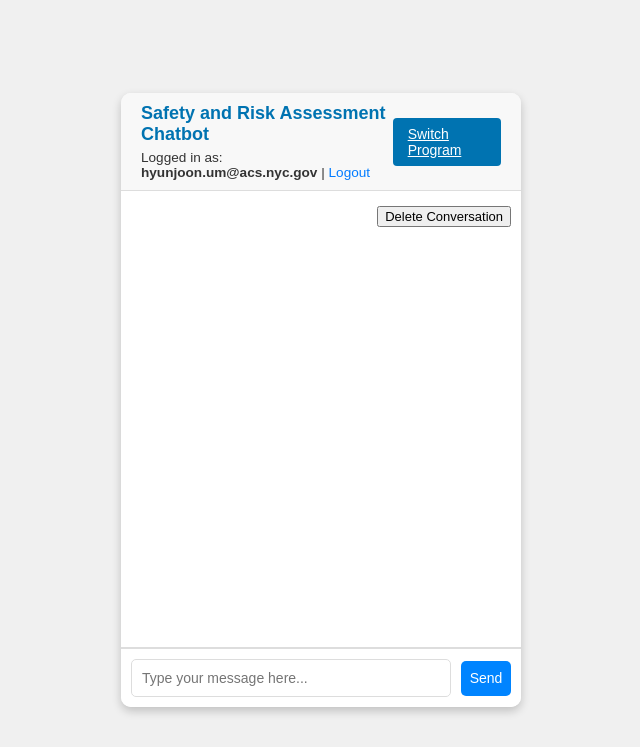
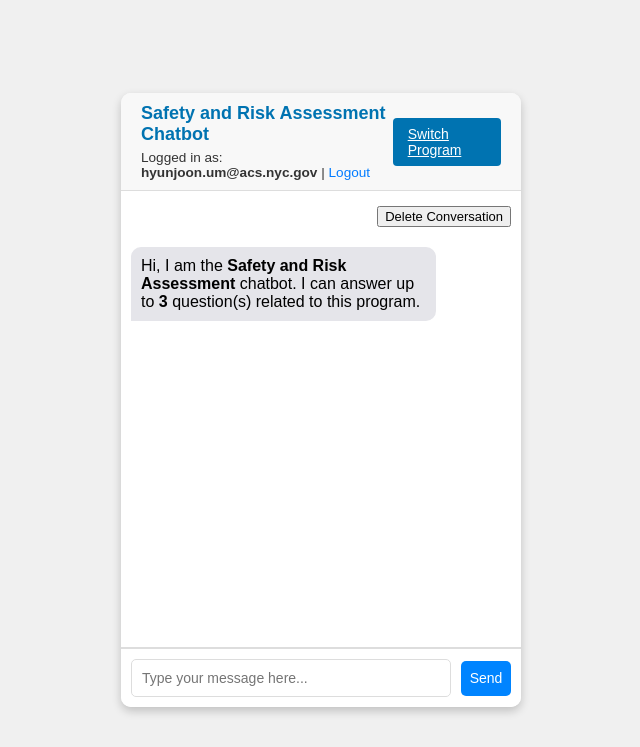
Before and after one commit to hjum84/ascwichatbot, a Flask app: page /index_safety in a window 1280 px wide. Shown: the top 747 px of the page, without its empty margins (319-959 px from the left). Run offline with Flask 3, Linux system fonts and the light colour scheme; a user stored in the database is signed in; data that the repository does not hold is empty.

Commit message:
Quota option added to admin

```diff
--- a/main.py
+++ b/main.py
@@ -436,10 +436,18 @@ def index_bcc():
     session['current_program'] = 'BCC'
     user_id = session['user_id']
     chat_history = get_chat_history(user_id, 'BCC')
+    db = get_db()
+    try:
+        chatbot = ChatbotContent.get_by_code(db, 'BCC')
+        quota = chatbot.quota if chatbot else 3
+        program_display_name = chatbot.name if chatbot else "Building Coaching Competency"
+    finally:
+        close_db(db)
     return render_template('index.html',
                          program='BCC',
-                         program_display_name=program_names.get('BCC', "Building Coaching Competency"),
-                         chat_history=chat_history)
+                         program_display_name=program_display_name,
+                         chat_history=chat_history,
+                         quota=quota)
 
 # MI Chatbot interface
 @app.route('/index_mi')
@@ -448,10 +456,18 @@ def index_mi():
     session['current_program'] = 'MI'
     user_id = session['user_id']
     chat_history = get_chat_history(user_id, 'MI')
+    db = get_db()
+    try:
+        chatbot = ChatbotContent.get_by_code(db, 'MI')
+        quota = chatbot.quota if chatbot else 3
+        program_display_name = chatbot.name if chatbot else "Motivational Interviewing"
+    finally:
+        close_db(db)
     return render_template('index.html',
                          program='MI',
-                         program_display_name=program_names.get('MI', "Motivational Interviewing"),
-                         chat_history=chat_history)
+                         program_display_name=program_display_name,
+                         chat_history=chat_history,
+                         quota=quota)
 
 # Safety Chatbot interface
 @app.route('/index_safety')
@@ -460,10 +476,18 @@ def index_safety():
     session['current_program'] = 'Safety'
     user_id = session['user_id']
     chat_history = get_chat_history(user_id, 'Safety')
+    db = get_db()
+    try:
+        chatbot = ChatbotContent.get_by_code(db, 'Safety')
+        quota = chatbot.quota if chatbot else 3
+        program_display_name = chatbot.name if chatbot else "Safety and Risk Assessment"
+    finally:
+        close_db(db)
     return render_template('index.html',
                          program='Safety',
-                         program_display_name=program_names.get('Safety', "Safety and Risk Assessment"),
-                         chat_history=chat_history)
+                         program_display_name=program_display_name,
+                         chat_history=chat_history,
+                         quota=quota)
 
 # Generic chatbot interface for custom programs
 @app.route('/index_generic/<program>')
@@ -479,13 +503,15 @@ def index_generic(program):
             return redirect(url_for('program_select'))
         session['current_program'] = program_upper
         program_display_name = chatbot.name
+        quota = chatbot.quota
         user_id = session['user_id']
         chat_history = get_chat_history(user_id, program_upper)
         close_db(db)
         return render_template('index.html',
                             program=program_upper,
                             program_display_name=program_display_name,
-                            chat_history=chat_history)
+                            chat_history=chat_history,
+                            quota=quota)
     except Exception as e:
         if 'db' in locals():
             close_db(db)
@@ -511,6 +537,30 @@ def chat():
     user_id = session['user_id']
     db = get_db()
     try:
+        # Get the chatbot's quota from database
+        chatbot = ChatbotContent.get_by_code(db, current_program)
+        if not chatbot:
+            return jsonify({"error": "Program not found."}), 404
+
+        quota = chatbot.quota
+
+        # Count today's messages for this user and program
+        today = datetime.datetime.utcnow().date()
+        today_start = datetime.datetime.combine(today, datetime.time.min)
+        today_end = datetime.datetime.combine(today, datetime.time.max)
+
+        message_count = db.query(ChatHistory).filter(
+            ChatHistory.user_id == user_id,
+            ChatHistory.program_code == current_program,
+            ChatHistory.sender == 'user',
+            ChatHistory.timestamp >= today_start,
+            ChatHistory.timestamp <= today_end
+        ).count()
+
+        # Check if quota exceeded
+        if message_count >= quota:
+            return jsonify({"reply": f"You have reached your daily quota of {quota} questions for the {chatbot.name} program. Please try again tomorrow."}), 200
+
         # Save user message to chat history
         user_history = ChatHistory(
             user_id=user_id,
@@ -520,56 +570,39 @@ def chat():
         )
         db.add(user_history)
         db.commit()
-    except Exception as e:
-        db.rollback()
-        logger.error(f"Error saving user message to chat history: {str(e)}")
-    finally:
-        close_db(db)
 
-    # Get content for the selected program
-    content = program_content.get(current_program, "Content not available for this program")
+        # Get content for the selected program
+        content = program_content.get(current_program, "Content not available for this program")
 
-    # Check quota using cookie
-    quota = request.cookies.get('chat_quota')
-    if quota:
-        quota = int(quota)
-    else:
-        quota = 0
+        try:
+            # Create a system message specific to the current program
+            system_message = f"You are an assistant that only answers questions based on the following content for the {program_names.get(current_program, 'selected')} program: {content}"
+            logger.debug(f"Using content for program: {current_program}")
 
-    if quota >= 300:
-        return jsonify({"reply": "You have used all your quota for today."}), 200
+            response = openai.ChatCompletion.create(
+                model="gpt-4o-mini",
+                messages=[
+                    {"role": "system", "content": system_message},
+                    {"role": "user", "content": user_message}
+                ],
+                max_tokens=500
+            )
 
-    try:
-        # Create a system message specific to the current program
-        system_message = f"You are an assistant that only answers questions based on the following content for the {program_names.get(current_program, 'selected')} program: {content}"
-        logger.debug(f"Using content for program: {current_program}")
+            chatbot_reply = response['choices'][0]['message']['content'].strip()
 
-        response = openai.ChatCompletion.create(
-            model="gpt-4o-mini",
-            messages=[
-                {"role": "system", "content": system_message},
-                {"role": "user", "content": user_message}
-            ],
-            max_tokens=500
-        )
+            # Truncate response to 300 words if necessary
+            words = chatbot_reply.split()
+            if len(words) > 500:
+                truncated_text = ' '.join(words[:300])
+                end_index = chatbot_reply.find(truncated_text) + len(truncated_text)
+                rest_text = chatbot_reply[end_index:]
+                sentence_end = re.search(r'[.?!]', rest_text)
+                if sentence_end:
+                    chatbot_reply = chatbot_reply[:end_index + sentence_end.end()]
+                else:
+                    chatbot_reply = truncated_text
 
-        chatbot_reply = response['choices'][0]['message']['content'].strip()
-
-        # Truncate response to 300 words if necessary
-        words = chatbot_reply.split()
-        if len(words) > 500:
-            truncated_text = ' '.join(words[:300])
-            end_index = chatbot_reply.find(truncated_text) + len(truncated_text)
-            rest_text = chatbot_reply[end_index:]
-            sentence_end = re.search(r'[.?!]', rest_text)
-            if sentence_end:
-                chatbot_reply = chatbot_reply[:end_index + sentence_end.end()]
-            else:
-                chatbot_reply = truncated_text
-
-        # Save bot reply to chat history
-        db = get_db()
-        try:
+            # Save bot reply to chat history
             bot_history = ChatHistory(
                 user_id=user_id,
                 program_code=current_program,
@@ -578,32 +611,30 @@ def chat():
             )
             db.add(bot_history)
             db.commit()
+
+            # Record conversation in Smartsheet asynchronously
+            def record_smartsheet_async(user_question, chatbot_reply, program):
+                try:
+                    record_in_smartsheet(f"[{program}] {user_question}", chatbot_reply)
+                except Exception as smex:
+                    logger.error("Error recording in Smartsheet: %s", str(smex))
+
+            threading.Thread(target=record_smartsheet_async, args=(user_message, chatbot_reply, current_program)).start()
+
+            return jsonify({"reply": chatbot_reply})
+
         except Exception as e:
             db.rollback()
-            logger.error(f"Error saving bot reply to chat history: {str(e)}")
-        finally:
-            close_db(db)
-
-        # Record conversation in Smartsheet asynchronously
-        def record_smartsheet_async(user_question, chatbot_reply, program):
-            try:
-                record_in_smartsheet(f"[{program}] {user_question}", chatbot_reply)
-            except Exception as smex:
-                logger.error("Error recording in Smartsheet: %s", str(smex))
-
-        threading.Thread(target=record_smartsheet_async, args=(user_message, chatbot_reply, current_program)).start()
-
-        # Create the response object and update the chat quota cookie
-        response_obj = make_response(jsonify({"reply": chatbot_reply}))
-        quota += 1
-        expires = datetime.datetime.now() + datetime.timedelta(days=1)
-        response_obj.set_cookie('chat_quota', str(quota), expires=expires)
-
-        return response_obj
+            logger.error("Chat error: %s", str(e))
+            return jsonify({"error": str(e)}), 500
 
     except Exception as e:
-        logger.error("Chat error: %s", str(e))
+        if 'db' in locals():
+            db.rollback()
+        logger.error(f"Error in chat endpoint: {str(e)}")
         return jsonify({"error": str(e)}), 500
+    finally:
+        close_db(db)
 
 # Program switch route
 @app.route('/switch_program')
@@ -736,7 +767,8 @@ def admin():
             available_chatbots.append({
                 "name": chatbot.code,
                 "display_name": chatbot.name,
-                "description": chatbot.description or ""
+                "description": chatbot.description or "",
+                "quota": chatbot.quota  # Add quota here
             })
 
         # Get inactive (deleted) chatbots
@@ -1141,6 +1173,51 @@ def admin_update_chatbot_content():
         if db:
             close_db(db)
 
+# Route to update chatbot quota
+@app.route('/admin_update_chatbot_quota', methods=['POST'])
+@requires_auth
+def admin_update_chatbot_quota():
+    db = get_db()
+    try:
+        chatbot_code = request.form.get('chatbot_name') # Sent as 'chatbot_name' from admin.html
+        quota_str = request.form.get('quota')
+
+        if not chatbot_code or not quota_str:
+            return jsonify({"success": False, "error": "Chatbot code and quota are required."}), 400
+
+        try:
+            quota = int(quota_str)
+            if quota < 1:
+                raise ValueError("Quota must be at least 1.")
+        except ValueError as ve:
+            return jsonify({"success": False, "error": str(ve)}), 400
+
+        chatbot = ChatbotContent.get_by_code(db, chatbot_code.upper())
+        if not chatbot:
+            return jsonify({"success": False, "error": "Chatbot not found."}), 404
+
+        chatbot.quota = quota
+        db.commit()
+
+        # Reload program content to update in-memory quota if you have such a cache
+        # load_program_content() # Assuming this function would also update quotas in memory
+
+        logger.info(f"Quota for chatbot {chatbot.name} (Code: {chatbot_code}) updated to {quota}.")
+        return jsonify({
+            "success": True,
+            "message": f"Quota for {chatbot.name} updated to {quota}.",
+            "display_name": chatbot.name
+            }), 200
+
+    except Exception as e:
+        if db:
+            db.rollback()
+        logger.error(f"Error updating chatbot quota for {request.form.get('chatbot_name')}: {str(e)}", exc_info=True)
+        return jsonify({"success": False, "error": "Server error occurred during quota update."}), 500
+    finally:
+        if db:
+            close_db(db)
+
 @app.route('/clear_chat_history', methods=['POST'])
 @login_required
 def clear_chat_history():
--- a/models.py
+++ b/models.py
@@ -73,6 +73,7 @@ class ChatbotContent(Base):
     is_active = Column(Boolean, default=True)  # 활성화 상태
     created_at = Column(DateTime, default=datetime.datetime.utcnow)
     updated_at = Column(DateTime, default=datetime.datetime.utcnow, onupdate=datetime.datetime.utcnow)
+    quota = Column(Integer, nullable=False, default=3)  # Max questions quota
 
     @classmethod
     def get_by_code(cls, db, code):
--- /dev/null
+++ b/reset_db.py
@@ -0,0 +1,4 @@
+from models import Base, engine
+Base.metadata.drop_all(engine)
+Base.metadata.create_all(engine)
+print('모든 테이블을 삭제 후 재생성 완료')
--- a/templates/index.html
+++ b/templates/index.html
@@ -82,6 +82,13 @@
       <button id="clear-history-btn" class="btn btn-sm btn-danger" style="font-size:13px;">Delete Conversation</button>
     </div>
     <div id="chat-box" class="chat-box">
+      <div class="message bot system-welcome-message">
+        <p>
+          Hi, I am the <strong>{{ program_display_name }}</strong> chatbot.
+          I can answer up to <strong>{{ quota }}</strong> question(s) related to this program.
+        </p>
+      </div>
+      {# Placeholder for chat history messages - will be populated by JS #}
       {% if chat_history %}
         {% for chat in chat_history %}
           <div class="message {{ chat.sender }}" data-sender="{{ chat.sender }}" data-raw='{{ chat.message|tojson|safe }}'></div>
@@ -159,8 +166,10 @@
     // 페이지 로드 시, 서버에서 전달된 chat_history를 JS로 마크다운 파싱해서 렌더링
     window.onload = function() {
       const chatBox = document.getElementById('chat-box');
-      const historyDivs = chatBox.querySelectorAll('.message');
-      const temp = [];
+      const welcomeMessageDiv = chatBox.querySelector('.system-welcome-message'); // Get the welcome message div
+      const historyDivs = chatBox.querySelectorAll('.message:not(.system-welcome-message)'); // Get only history messages
+
+      const renderedHistoryMessages = [];
       historyDivs.forEach(function(div) {
         const sender = div.getAttribute('data-sender');
         const raw = JSON.parse(div.getAttribute('data-raw'));
@@ -168,10 +177,12 @@
         messageDiv.classList.add('message', sender);
         const formattedMessage = marked.parseInline ? marked.parseInline(raw).replace(/\n/g, '<br>') : raw.replace(/\n/g, '<br>');
         messageDiv.innerHTML = `<p>${formattedMessage}</p>`;
-        temp.push(messageDiv);
+        renderedHistoryMessages.push(messageDiv);
+        div.remove(); // Remove the raw data div
       });
-      chatBox.innerHTML = '';
-      temp.forEach(div => chatBox.appendChild(div));
+
+      // Append rendered history messages after the welcome message
+      renderedHistoryMessages.forEach(div => chatBox.appendChild(div));
       chatBox.scrollTop = chatBox.scrollHeight;
     }
 
@@ -182,7 +193,11 @@
         .then(res => res.json())
         .then(data => {
           if(data.success) {
-            document.getElementById('chat-box').innerHTML = '';
+            // Clear only messages, not the welcome message
+            const chatBox = document.getElementById('chat-box');
+            const messagesToClear = chatBox.querySelectorAll('.message:not(.system-welcome-message)');
+            messagesToClear.forEach(msg => msg.remove());
+            // Optionally, you might want to add a message like "History cleared" or leave it empty
           } else {
             alert('Failed to delete conversation: ' + (data.error || 'Unknown error'));
           }
```
Also changed, not shown: drop_chatbot_table.py (added, +7 -0 lines), templates/admin.html (+52 -0 lines).
